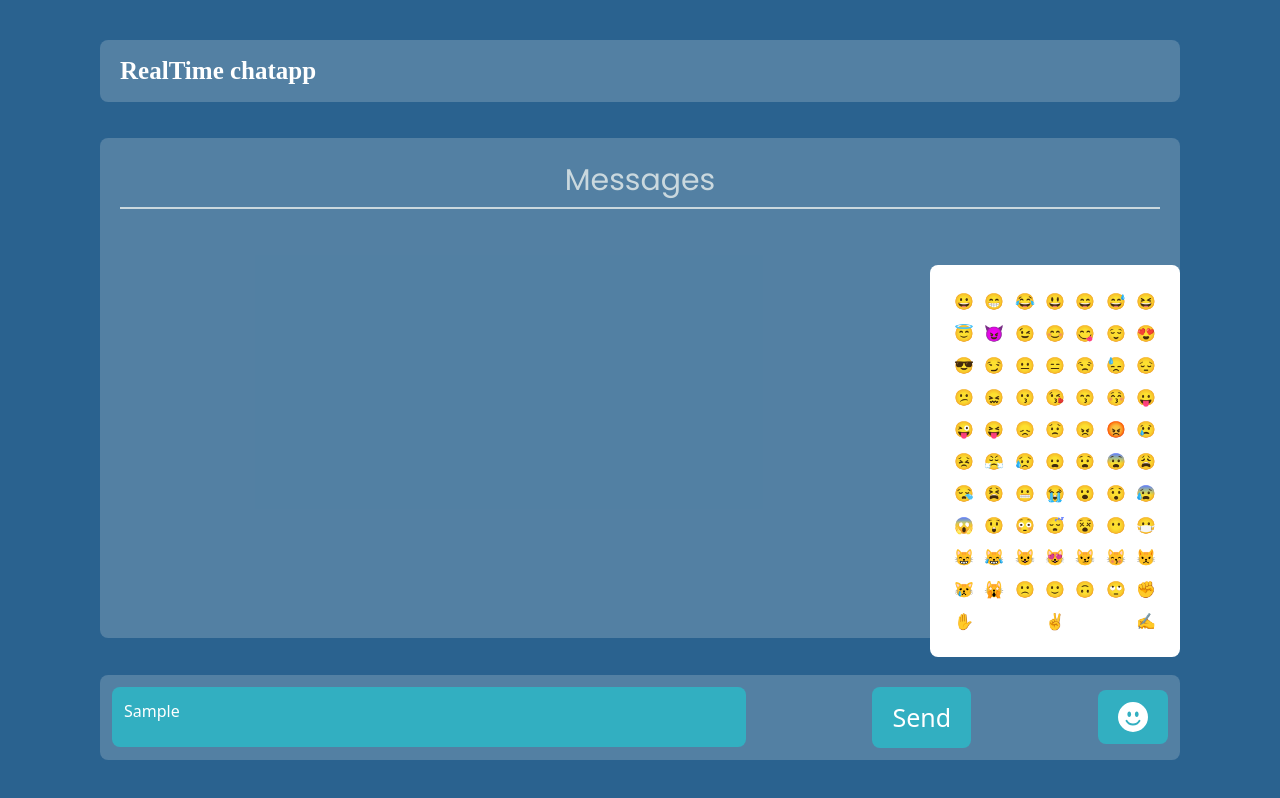
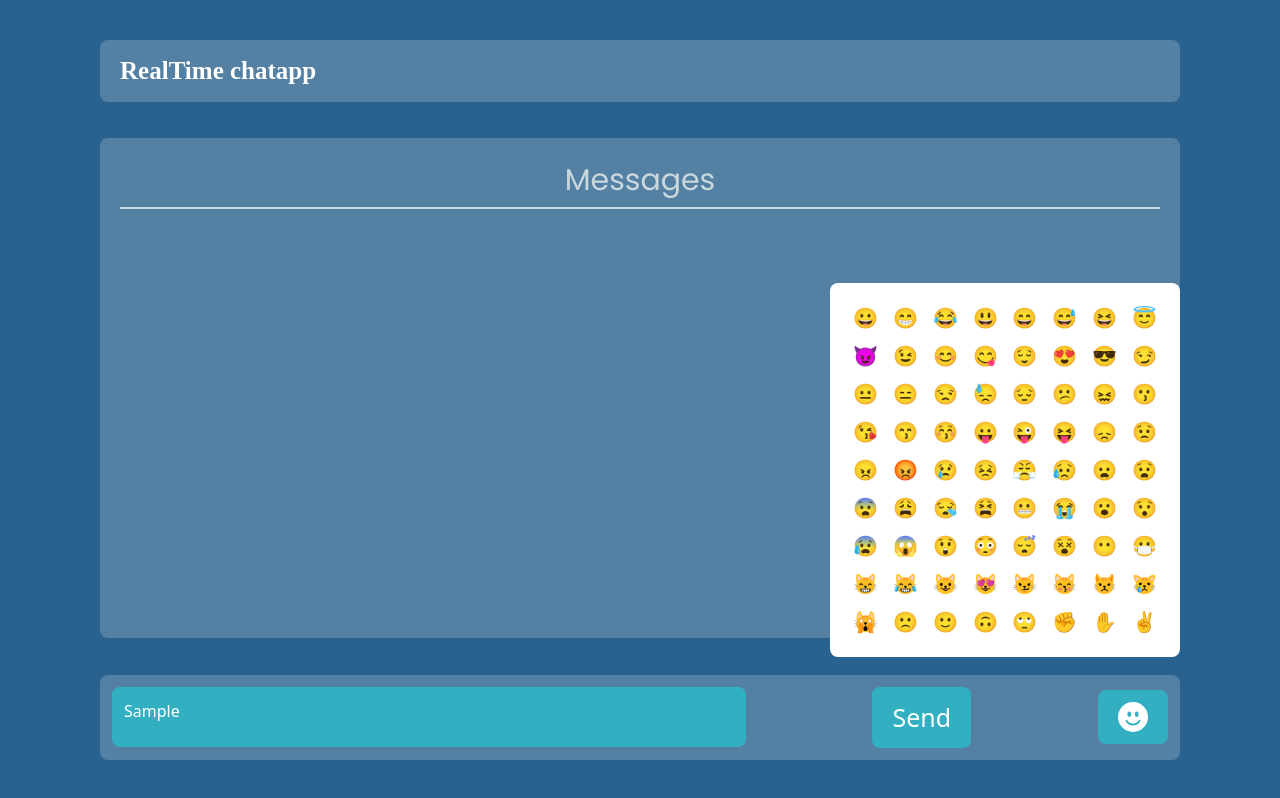
Before and after one commit to omidfarhangnia/Realtime-Chatapp-With-React, a React (Create React App) app: page /messages in a window 1280 px wide. Both pictures are taken after typing "Sample" into the empty fields and a click on the button 1133 px from the left and 717 px from the top of the page. Built offline with nearby package versions, Linux system fonts and the light colour scheme; a web font is replaced by a local one.

Commit message:
adding the logic of emojis panel

```diff
--- a/src/App.js
+++ b/src/App.js
@@ -39,7 +39,10 @@ function App() {
                 />
               }
             />
-            <Route path=":id" element={<ShowProfile currentUser={currentUser} />} />
+            <Route
+              path=":id"
+              element={<ShowProfile currentUser={currentUser} />}
+            />
           </Route>
           <Route path="*" element={<Navigate to={"/"} />} />
         </Routes>
--- a/src/Components/SendForm.jsx
+++ b/src/Components/SendForm.jsx
@@ -1,4 +1,4 @@
-import { useEffect, useState } from "react";
+import { useEffect, useRef, useState } from "react";
 import { BsFillEmojiSmileFill } from "react-icons/bs";
 import { BiSave } from "react-icons/bi";
 import { RxCross2 } from "react-icons/rx";
@@ -11,6 +11,7 @@ function SendForm({
 }) {
   const [textAreaValue, setTextAreaValue] = useState();
   const [showEmoji, setShowEmoji] = useState(false);
+  const textAreaRef = useRef();
   const listOfEmoji = [
     128512, 128513, 128514, 128515, 128516, 128517, 128518, 128519, 128520,
     128521, 128522, 128523, 128524, 128525, 128526, 128527, 128528, 128529,
@@ -19,7 +20,7 @@ function SendForm({
     128548, 128549, 128550, 128551, 128552, 128553, 128554, 128555, 128556,
     128557, 128558, 128559, 128560, 128561, 128562, 128563, 128564, 128565,
     128566, 128567, 128568, 128569, 128570, 128571, 128572, 128573, 128574,
-    128575, 128576, 128577, 128578, 128579, 128580, 9994, 9995, 9996, 9997,
+    128575, 128576, 128577, 128578, 128579, 128580, 9994, 9995, 9996,
   ];
 
   useEffect(() => {
@@ -29,6 +30,32 @@ function SendForm({
       setTextAreaValue("");
     }
   }, [isEditing]);
+
+  function handleWriteEmoji(emoji) {
+    const StartSelectedPosition = textAreaRef.current.selectionStart;
+    const EndSelectedPosition = textAreaRef.current.selectionEnd;
+
+    if (StartSelectedPosition === 0) {
+      setTextAreaValue(textAreaValue + String.fromCodePoint(emoji));
+    } else if (EndSelectedPosition === StartSelectedPosition) {
+      setTextAreaValue(
+        textAreaValue.slice(0, StartSelectedPosition) +
+          String.fromCodePoint(emoji) +
+          textAreaValue.slice(StartSelectedPosition)
+      );
+    } else {
+      textAreaValue.slice(
+        StartSelectedPosition,
+        EndSelectedPosition - StartSelectedPosition
+      );
+
+      setTextAreaValue(
+        textAreaValue.slice(0, StartSelectedPosition) +
+          String.fromCodePoint(emoji) +
+          textAreaValue.slice(EndSelectedPosition)
+      );
+    }
+  }
 
   return (
     <>
@@ -44,6 +71,7 @@ function SendForm({
             onChange={(e) => {
               setTextAreaValue(e.target.value);
             }}
+            ref={textAreaRef}
             className="bg-customLightBlue/40 text-white p-3 rounded-lg focus-within:outline-none min-w-[100px] w-[60%] resize-none h-[60px] textAreaSendMessages"
           />
           {isEditing.status === true ? (
@@ -82,9 +110,14 @@ function SendForm({
             </>
           )}
           {showEmoji && (
-            <div className="w-[250px] bg-white rounded-lg flex flex-wrap justify-between items-center place-content-between p-5 absolute bottom-[120%] right-0 z-20 select-none">
+            <div className="w-[350px] bg-white rounded-lg container grid grid-cols-8 gird-rows-[9] gap-2 place-content-between p-5 absolute bottom-[120%] right-0 z-20 select-none">
               {listOfEmoji.map((emoji) => (
-                <span className="hover:bg-gray-300 p-1">
+                <span
+                  className="hover:bg-gray-300 text-[20px] text-center"
+                  onClick={() => {
+                    handleWriteEmoji(emoji);
+                  }}
+                >
                   {String.fromCodePoint(emoji)}
                 </span>
               ))}
```
